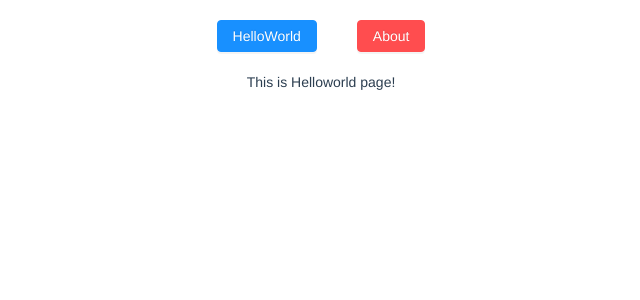
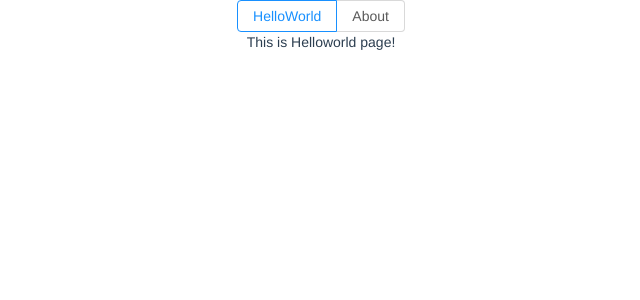
Before and after one commit to Halomaple/vuejs, a Vue app: page / in a window 1280 px wide. Shown: the top 300 px of the page, without its empty margins (319-959 px from the left). Built offline with nearby package versions, Linux system fonts and the light colour scheme.

Commit message:
Add radio button to navigate pages

```diff
--- a/src/App.vue
+++ b/src/App.vue
@@ -1,12 +1,10 @@
 <template>
     <a-locale-provider :locale="locale">
         <div id="app">
-            <a-button type="primary">
-                <router-link to="/">HelloWorld</router-link>
-            </a-button>
-            <a-button type="danger">
-                <router-link to="/about">About</router-link>
-            </a-button>
+            <a-radio-group :value="tab" @change="handleTabChange">
+                <a-radio-button value="HelloWorld">HelloWorld</a-radio-button>
+                <a-radio-button value="About">About</a-radio-button>
+            </a-radio-group>
             <router-view />
         </div>
     </a-locale-provider>
@@ -14,11 +12,18 @@
 
 <script>
 import zh_CN from 'ant-design-vue/lib/locale-provider/zh_CN';
+import router from './router';
 
 export default {
     name: 'app',
     data: function() {
-        return { locale: zh_CN };
+        return { locale: zh_CN, tab: 'HelloWorld' };
+    },
+    methods: {
+        handleTabChange(e) {
+            this.tab = e.target.value;
+            router.push({ path: this.tab });
+        }
     }
 };
 </script>
--- a/src/router/index.js
+++ b/src/router/index.js
@@ -8,14 +8,19 @@ Vue.use(Router);
 export default new Router({
     routes: [
         {
-            path: '/',
-            name: 'HelloWrold',
+            path: '/HelloWorld',
+            name: 'HelloWorld',
             component: HelloWrold
         },
         {
             path: '/about',
             name: 'AboutPage',
             component: AboutPage
+        },
+        {
+            path: '/',
+            name: 'HelloWorld',
+            component: HelloWrold
         }
     ]
 });
```
